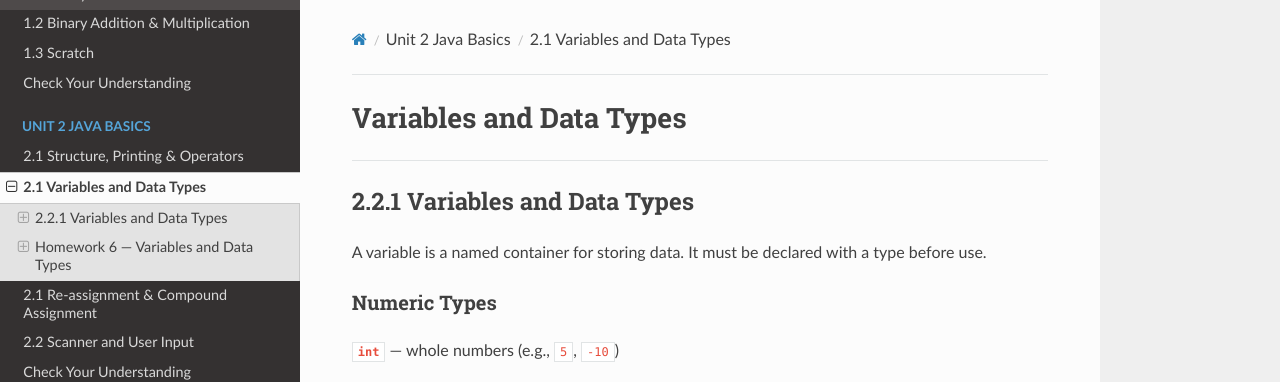
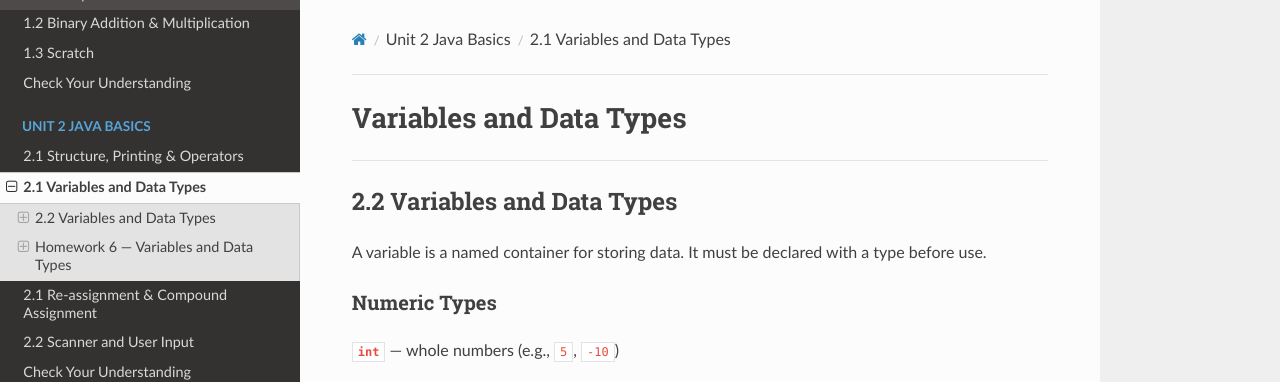
Before and after one commit to kjergens/cs1-site, an MkDocs documentation site: the page built from docs/unit2/notes_02_variables.md, in a window 1280 px wide and 900 px high. Shown: the top 382 px of the window. Built offline with MkDocs 1.6.1, drawn with Linux system fonts in a browser that asks for light colours; nearby versions of some CDN libraries.

Commit message:
fix section numbering

```diff
--- a/docs/unit2/notes_02_variables.md
+++ b/docs/unit2/notes_02_variables.md
@@ -2,7 +2,7 @@
 
 ---
 
-## 2.2.1 Variables and Data Types
+## 2.2 Variables and Data Types
 
 A variable is a named container for storing data. It must be declared with a type before use.
 
```
